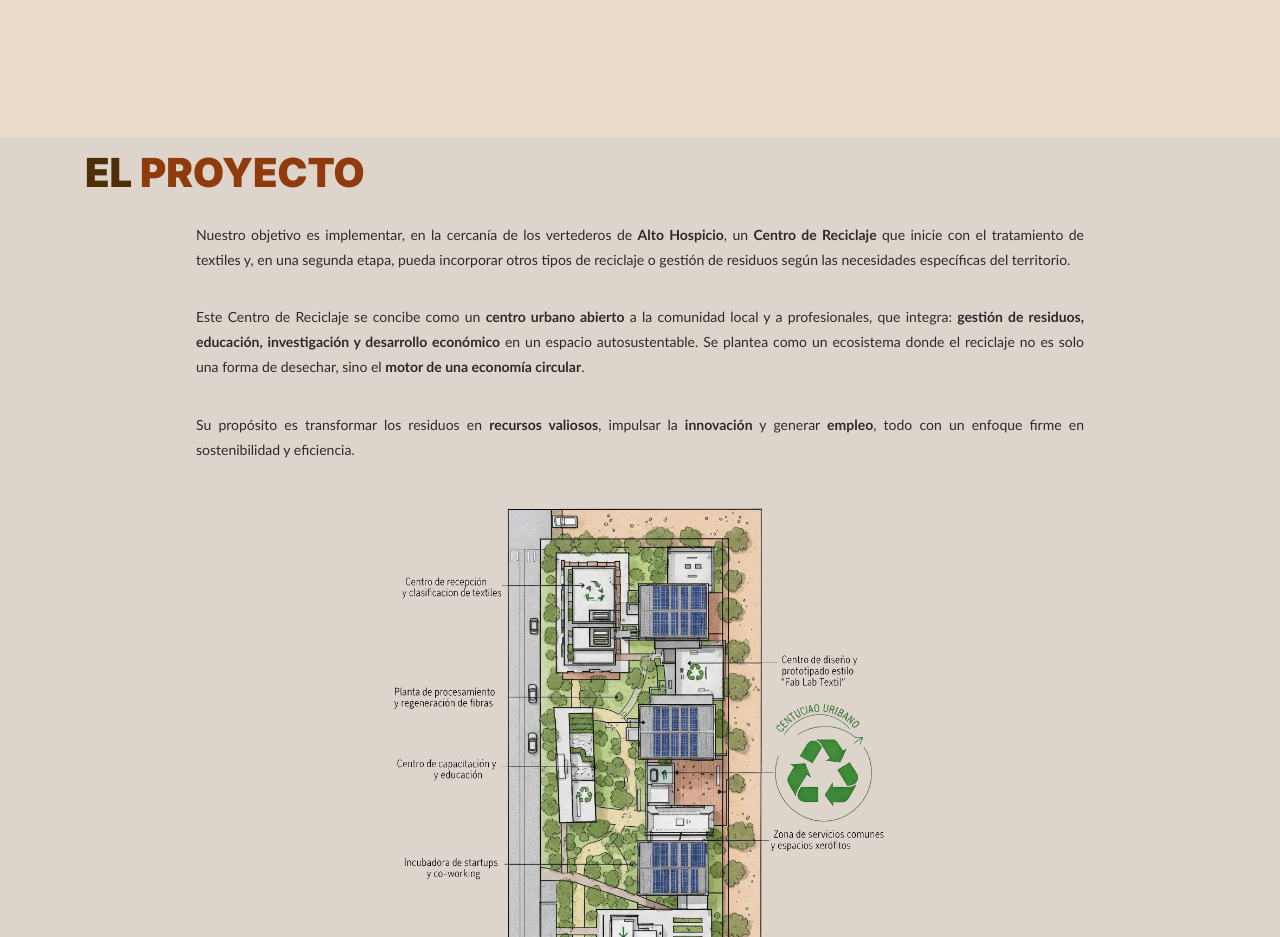
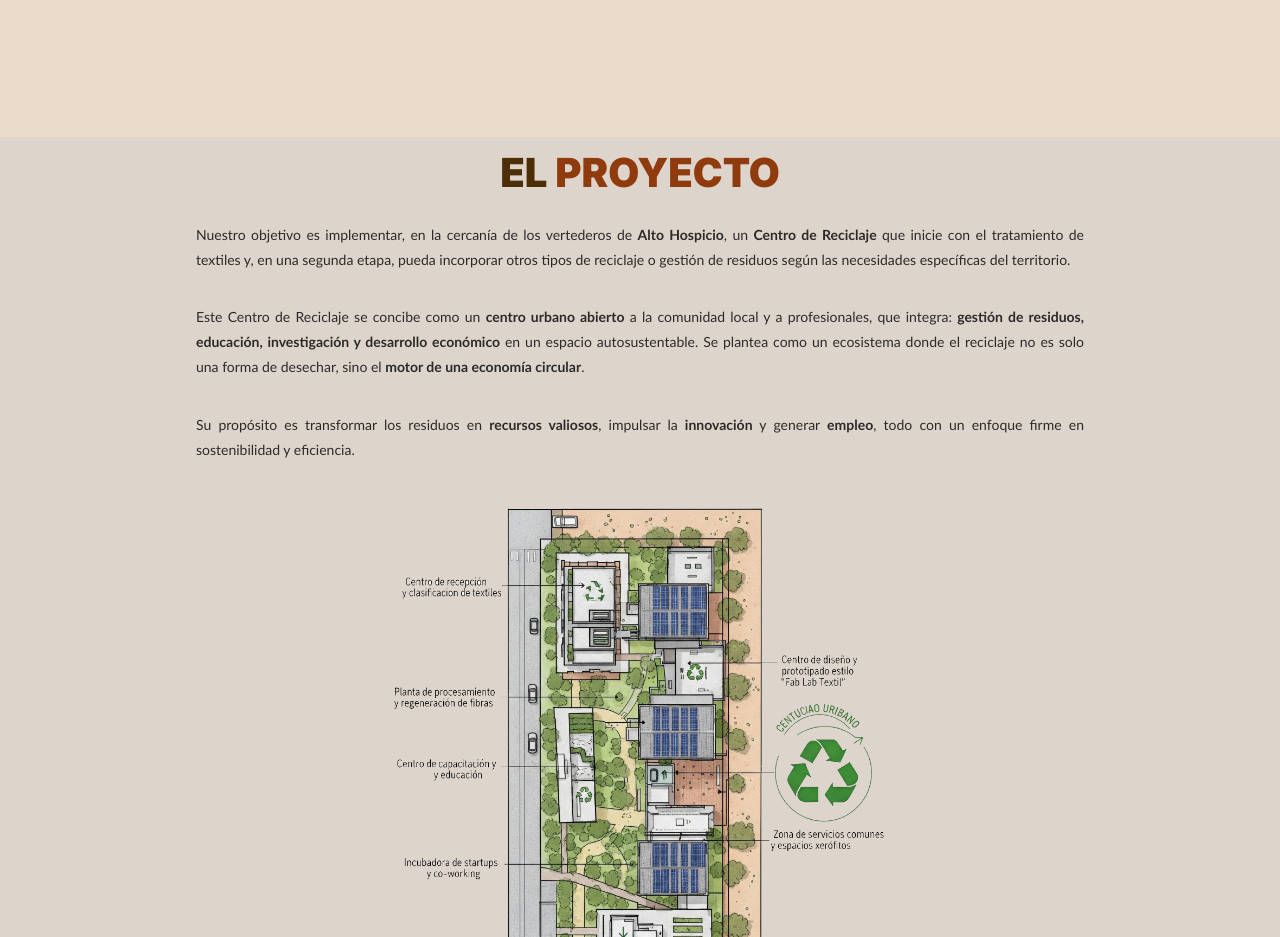
Before and after one commit to DanMirandaDev/reciclaatacama, a plain HTML site: page index.html in a window 1280 px wide. Shown: the part 1860-2797 px from the top of the page. Drawn offline with nearby package versions, Linux system fonts and the light colour scheme; a script that the page names is missing.

Commit message:
Update index.html

```diff
--- a/index.html
+++ b/index.html
@@ -173,7 +173,7 @@
      <section id="elproyecto">
             <div class="cs-content">
             <div class="container">
-            <h2 id="text-proyecto" class="color-primary-title">EL <span class="color-secondary-title">PROYECTO</span></h2>
+            <h2 id="text-proyecto" class="color-primary-title text-center">EL <span class="color-secondary-title">PROYECTO</span></h2>
             <p class="cs-text-black">
                 Nuestro objetivo es implementar, en la cercanía de los vertederos de <strong>Alto Hospicio</strong>,
                 un <strong>Centro de Reciclaje</strong> que inicie con el tratamiento de textiles y, en una segunda
```
